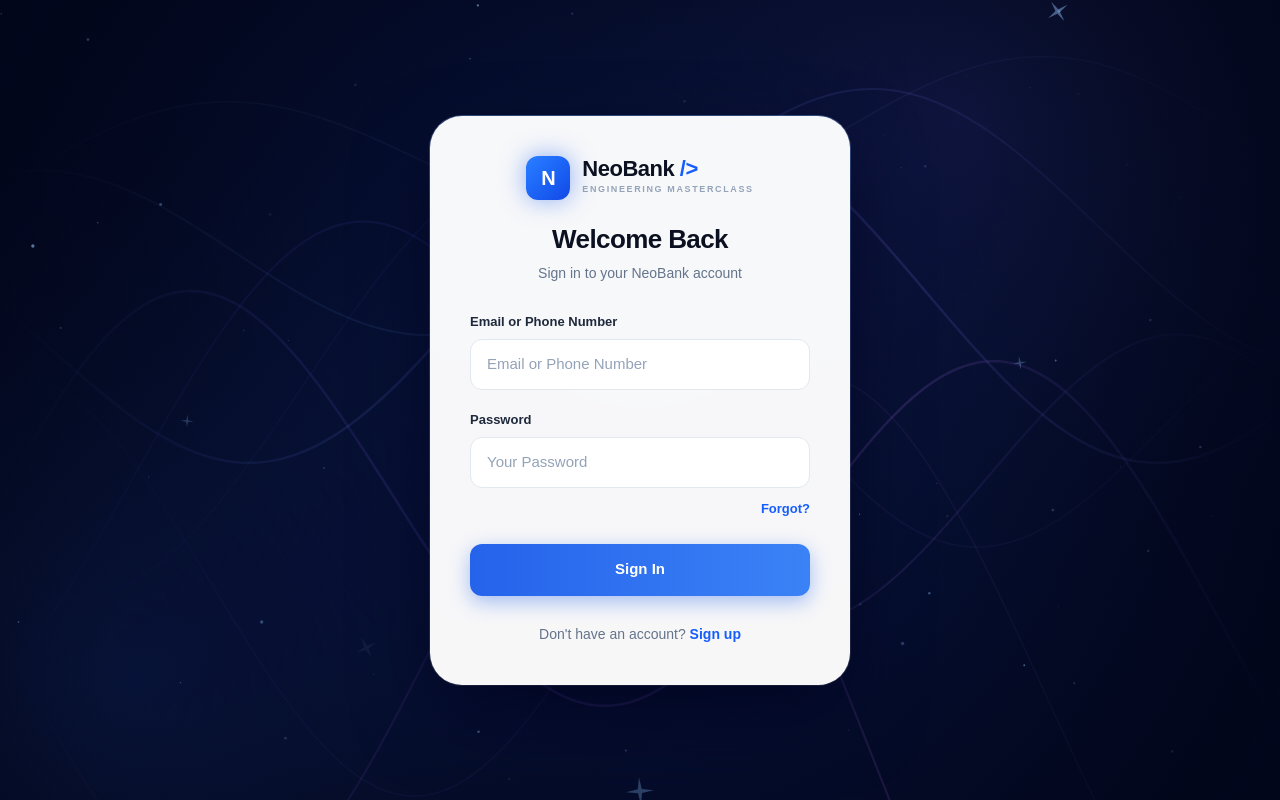
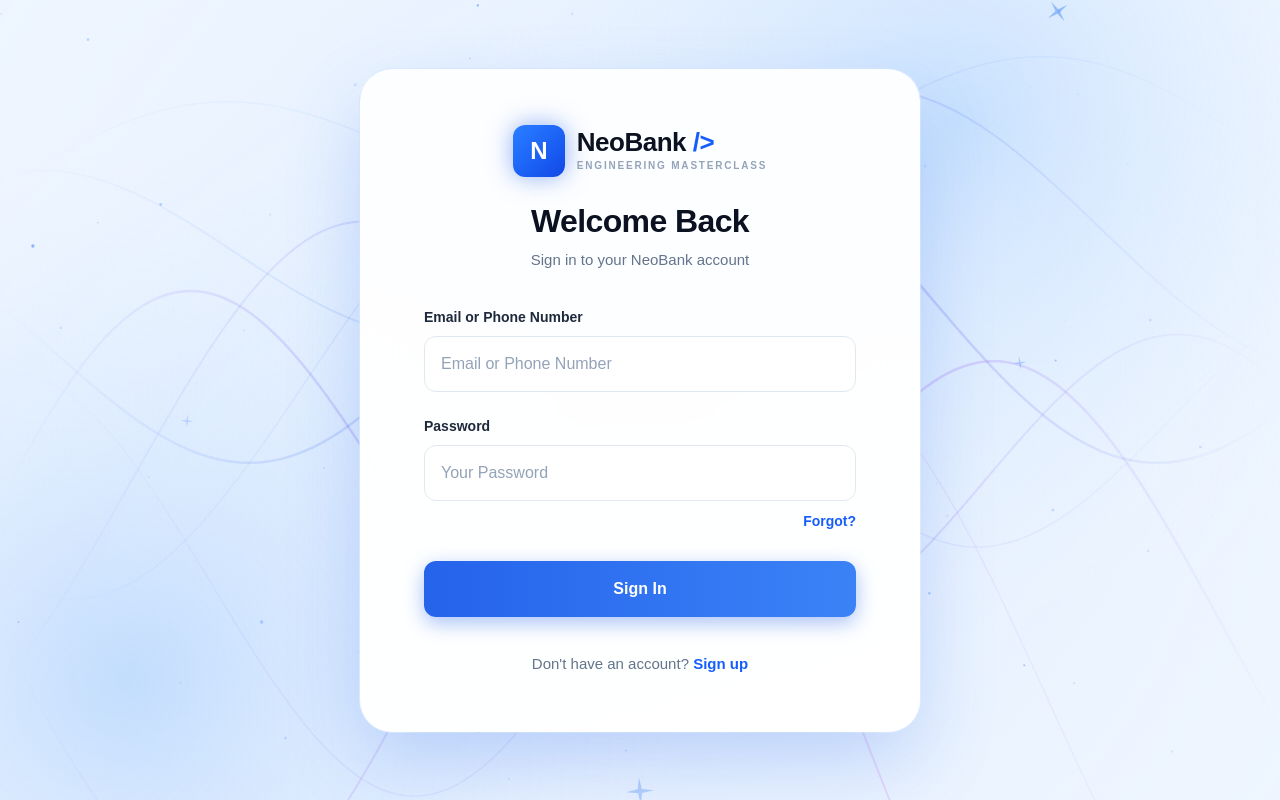
Before and after one commit to BrightAddy/neobank-course, a Next.js app: page /login in a window 1280 px wide. Built offline with nearby package versions, Linux system fonts and the light colour scheme.

Commit message:
added hero and upgraded the login page

```diff
--- a/src/app/dashboard/page.tsx
+++ b/src/app/dashboard/page.tsx
@@ -1,9 +1,11 @@
 import Navbar from "@/components/layout/Navbar";
+import Hero from "@/components/home/Hero";
 
-export default function HomePage() {
+export default function DashboardPage() {
   return (
     <main className="min-h-screen relative overflow-hidden bg-[radial-gradient(ellipse_at_top,var(--tw-gradient-stops))] from-blue-100 via-white to-white">
       <Navbar />
+      <Hero />
     </main>
   );
 }
--- a/src/app/login/page.tsx
+++ b/src/app/login/page.tsx
@@ -11,7 +11,6 @@ export default function SignInPage() {
   const handleLogin = (e: React.FormEvent) => {
     e.preventDefault(); // Stops the page from reloading
     setIsLoading(true); // Start the loading spinner
-
     // Simulate a backend delay, then route to the main home page
     setTimeout(() => {
       setIsLoading(false);
@@ -32,33 +31,33 @@ export default function SignInPage() {
     resize();
     window.addEventListener("resize", resize);
 
-    // Flowing wave lines like the reference image but dark
+    // Flowing wave lines — soft blue, tuned for a light background
     const waves = Array.from({ length: 8 }, (_, i) => ({
       offset: (i / 8) * Math.PI * 2,
       speed: 0.003 + i * 0.0005,
       amplitude: 80 + i * 30,
       yBase: 0.2 + i * 0.1,
       hue: 210 + i * 8,
-      alpha: 0.06 + (i % 3) * 0.04,
+      alpha: 0.08 + (i % 3) * 0.05,
       width: 1.5 + (i % 3) * 0.5,
     }));
 
-    // Floating particles/stars
+    // Floating particles
     const stars = Array.from({ length: 80 }, () => ({
       x: Math.random() * window.innerWidth,
       y: Math.random() * window.innerHeight,
       r: Math.random() * 1.5 + 0.2,
-      alpha: Math.random() * 0.6 + 0.1,
+      alpha: Math.random() * 0.5 + 0.15,
       twinkle: Math.random() * Math.PI * 2,
       twinkleSpeed: 0.01 + Math.random() * 0.02,
     }));
 
-    // 4-pointed star sparkles (like the image)
+    // 4-pointed star sparkles
     const sparkles = Array.from({ length: 6 }, () => ({
       x: Math.random() * window.innerWidth,
       y: Math.random() * window.innerHeight,
       size: 6 + Math.random() * 10,
-      alpha: Math.random() * 0.4 + 0.1,
+      alpha: Math.random() * 0.35 + 0.15,
       rot: Math.random() * Math.PI,
       rotSpeed: 0.002 + Math.random() * 0.003,
     }));
@@ -66,12 +65,18 @@ export default function SignInPage() {
     let t = 0;
     let animId: number;
 
-    const drawSparkle = (x: number, y: number, size: number, alpha: number, rot: number) => {
+    const drawSparkle = (
+      x: number,
+      y: number,
+      size: number,
+      alpha: number,
+      rot: number,
+    ) => {
       ctx.save();
       ctx.translate(x, y);
       ctx.rotate(rot);
       ctx.globalAlpha = alpha;
-      ctx.fillStyle = "#93c5fd";
+      ctx.fillStyle = "#3b82f6";
       ctx.beginPath();
       // 4-pointed star
       for (let i = 0; i < 4; i++) {
@@ -92,11 +97,10 @@ export default function SignInPage() {
 
     const draw = () => {
       ctx.clearRect(0, 0, canvas.width, canvas.height);
-
       const cx = canvas.width / 2;
       const cy = canvas.height / 2;
 
-      // Deep dark base radial — bright center glow like the image but dark
+      // Base light-blue wash
       const baseGlow = ctx.createRadialGradient(
         cx,
         cy,
@@ -105,9 +109,9 @@ export default function SignInPage() {
         cy,
         canvas.width * 0.7,
       );
-      baseGlow.addColorStop(0, "rgba(37,99,235,0.18)");
-      baseGlow.addColorStop(0.4, "rgba(29,78,216,0.10)");
-      baseGlow.addColorStop(1, "rgba(0,0,0,0)");
+      baseGlow.addColorStop(0, "rgba(191,219,254,0.55)");
+      baseGlow.addColorStop(0.4, "rgba(219,234,254,0.35)");
+      baseGlow.addColorStop(1, "rgba(239,246,255,0)");
       ctx.fillStyle = baseGlow;
       ctx.fillRect(0, 0, canvas.width, canvas.height);
 
@@ -120,8 +124,8 @@ export default function SignInPage() {
         canvas.height * 0.15,
         canvas.width * 0.4,
       );
-      g2.addColorStop(0, "rgba(99,102,241,0.10)");
-      g2.addColorStop(1, "rgba(0,0,0,0)");
+      g2.addColorStop(0, "rgba(147,197,253,0.40)");
+      g2.addColorStop(1, "rgba(239,246,255,0)");
       ctx.fillStyle = g2;
       ctx.fillRect(0, 0, canvas.width, canvas.height);
 
@@ -134,8 +138,8 @@ export default function SignInPage() {
         canvas.height * 0.85,
         canvas.width * 0.45,
       );
-      g3.addColorStop(0, "rgba(37,99,235,0.12)");
-      g3.addColorStop(1, "rgba(0,0,0,0)");
+      g3.addColorStop(0, "rgba(96,165,250,0.30)");
+      g3.addColorStop(1, "rgba(239,246,255,0)");
       ctx.fillStyle = g3;
       ctx.fillRect(0, 0, canvas.width, canvas.height);
 
@@ -157,13 +161,13 @@ export default function SignInPage() {
           else ctx.lineTo(x, y);
         }
         const gradient = ctx.createLinearGradient(0, 0, canvas.width, 0);
-        gradient.addColorStop(0, `hsla(${wave.hue},80%,65%,0)`);
-        gradient.addColorStop(0.3, `hsla(${wave.hue},80%,65%,${wave.alpha})`);
+        gradient.addColorStop(0, `hsla(${wave.hue},85%,55%,0)`);
+        gradient.addColorStop(0.3, `hsla(${wave.hue},85%,55%,${wave.alpha})`);
         gradient.addColorStop(
           0.7,
-          `hsla(${wave.hue + 20},85%,70%,${wave.alpha * 1.2})`,
+          `hsla(${wave.hue + 20},85%,60%,${wave.alpha * 1.2})`,
         );
-        gradient.addColorStop(1, `hsla(${wave.hue},80%,65%,0)`);
+        gradient.addColorStop(1, `hsla(${wave.hue},85%,55%,0)`);
         ctx.strokeStyle = gradient;
         ctx.stroke();
       });
@@ -174,7 +178,7 @@ export default function SignInPage() {
         const a = s.alpha * (0.6 + 0.4 * Math.sin(s.twinkle));
         ctx.beginPath();
         ctx.arc(s.x, s.y, s.r, 0, Math.PI * 2);
-        ctx.fillStyle = `rgba(148,197,251,${a})`;
+        ctx.fillStyle = `rgba(59,130,246,${a})`;
         ctx.fill();
       });
 
@@ -202,76 +206,72 @@ export default function SignInPage() {
   }, []);
 
   return (
-    <div className="relative flex min-h-screen items-center justify-center overflow-hidden bg-[#03061a] p-4 font-sans">
+    <div className="relative flex min-h-screen items-center justify-center overflow-hidden bg-[#eff6ff] p-4 font-sans">
       {/* Animated canvas */}
       <canvas
         ref={canvasRef}
         className="absolute inset-0 w-full h-full pointer-events-none z-0"
       />
 
-      {/* Card — white with a very subtle dark tint so it reads against the dark bg */}
-      <div className="relative z-10 w-full max-w-[420px]">
+      {/* Card — premium, wider on desktop */}
+      <div className="relative z-10 w-full max-w-[420px] md:max-w-[560px]">
         {/* Outer glow ring around card */}
-        <div className="absolute -inset-[1px] rounded-[34px] bg-gradient-to-b from-blue-500/30 via-blue-600/10 to-transparent pointer-events-none" />
+        <div className="absolute -inset-[1px] rounded-[34px] bg-gradient-to-b from-blue-400/40 via-blue-300/15 to-transparent pointer-events-none" />
 
-        <div className="relative rounded-[32px] bg-white/[0.97] shadow-[0_32px_80px_-8px_rgba(0,0,30,0.7),0_0_0_1px_rgba(255,255,255,0.15)] backdrop-blur-xl px-10 py-10">
+        <div className="relative rounded-[32px] bg-white/[0.97] shadow-[0_32px_80px_-8px_rgba(37,99,235,0.25),0_0_0_1px_rgba(255,255,255,0.6)] backdrop-blur-xl px-10 py-10 md:px-16 md:py-14">
           {/* Logo lockup */}
-          <div className="mb-7 flex flex-col items-center text-center">
-            {/* Icon + wordmark row */}
+          <div className="mb-7 md:mb-9 flex flex-col items-center text-center">
             <div className="mb-5 flex items-center gap-3">
-              {/* Blue rounded-square icon */}
-              <div className="flex h-[44px] w-[44px] items-center justify-center rounded-[12px] bg-gradient-to-br from-blue-500 to-blue-700 shadow-[0_0_24px_rgba(37,99,235,0.50)]">
-                <span className="text-[20px] font-black text-white leading-none">
+              <div className="flex h-[44px] w-[44px] md:h-[52px] md:w-[52px] items-center justify-center rounded-[12px] bg-gradient-to-br from-blue-500 to-blue-700 shadow-[0_0_24px_rgba(37,99,235,0.50)]">
+                <span className="text-[20px] md:text-[24px] font-black text-white leading-none">
                   N
                 </span>
               </div>
-              {/* Text stack */}
               <div className="flex flex-col items-start">
-                <span className="text-[22px] font-black tracking-[-0.5px] text-[#0b1120] leading-none">
+                <span className="text-[22px] md:text-[26px] font-black tracking-[-0.5px] text-[#0b1120] leading-none">
                   NeoBank{" "}
                   <span className="text-blue-600 font-semibold">/&gt;</span>
                 </span>
-                <span className="text-[9px] font-bold uppercase tracking-[0.18em] text-[#94a3b8] mt-[3px]">
+                <span className="text-[9px] md:text-[10px] font-bold uppercase tracking-[0.18em] text-[#94a3b8] mt-[3px]">
                   Engineering Masterclass
                 </span>
               </div>
             </div>
-
-            <h1 className="text-[26px] font-black tracking-[-0.6px] text-[#0b1120] mb-1">
+            <h1 className="text-[26px] md:text-[32px] font-black tracking-[-0.6px] text-[#0b1120] mb-1">
               Welcome Back
             </h1>
-            <p className="text-[14px] text-[#64748b] font-medium">
+            <p className="text-[14px] md:text-[15px] text-[#64748b] font-medium">
               Sign in to your NeoBank account
             </p>
           </div>
 
-          <form onSubmit={handleLogin} className="flex flex-col gap-5">
+          <form onSubmit={handleLogin} className="flex flex-col gap-5 md:gap-6">
             {/* Email / Phone */}
             <div>
-              <label className="mb-2 block text-[13px] font-bold text-[#1e293b]">
+              <label className="mb-2 block text-[13px] md:text-[14px] font-bold text-[#1e293b]">
                 Email or Phone Number
               </label>
               <input
                 type="text"
                 placeholder="Email or Phone Number"
-                className="w-full rounded-[12px] border-[1.5px] border-[#e2e8f0] bg-white px-4 py-[13px] text-[15px] text-[#0f172a] placeholder-[#94a3b8] outline-none transition-all duration-200 focus:border-blue-500 focus:shadow-[0_0_0_4px_rgba(37,99,235,0.10)]"
+                className="w-full rounded-[12px] border-[1.5px] border-[#e2e8f0] bg-white px-4 py-[13px] md:py-[15px] text-[15px] md:text-[16px] text-[#0f172a] placeholder-[#94a3b8] outline-none transition-all duration-200 focus:border-blue-500 focus:shadow-[0_0_0_4px_rgba(37,99,235,0.10)]"
               />
             </div>
 
             {/* Password */}
             <div>
-              <label className="mb-2 block text-[13px] font-bold text-[#1e293b]">
+              <label className="mb-2 block text-[13px] md:text-[14px] font-bold text-[#1e293b]">
                 Password
               </label>
               <input
                 type="password"
                 placeholder="Your Password"
-                className="w-full rounded-[12px] border-[1.5px] border-[#e2e8f0] bg-white px-4 py-[13px] text-[15px] text-[#0f172a] placeholder-[#94a3b8] outline-none transition-all duration-200 focus:border-blue-500 focus:shadow-[0_0_0_4px_rgba(37,99,235,0.10)]"
+                className="w-full rounded-[12px] border-[1.5px] border-[#e2e8f0] bg-white px-4 py-[13px] md:py-[15px] text-[15px] md:text-[16px] text-[#0f172a] placeholder-[#94a3b8] outline-none transition-all duration-200 focus:border-blue-500 focus:shadow-[0_0_0_4px_rgba(37,99,235,0.10)]"
               />
               <div className="mt-2 text-right">
                 <a
                   href="#"
-                  className="text-[13px] font-bold text-blue-600 hover:text-blue-700 transition-colors"
+                  className="text-[13px] md:text-[14px] font-bold text-blue-600 hover:text-blue-700 transition-colors"
                 >
                   Forgot?
                 </a>
@@ -289,7 +289,7 @@ export default function SignInPage() {
                 cursor: isLoading ? "not-allowed" : "pointer",
                 opacity: isLoading ? 0.7 : 1,
               }}
-              className="mt-1 w-full rounded-[12px] px-4 py-[14px] text-[15px] font-bold shadow-[0_6px_20px_rgba(37,99,235,0.40)] transition-all duration-200 hover:shadow-[0_8px_28px_rgba(37,99,235,0.55)] active:scale-[0.98] flex items-center justify-center h-[52px]"
+              className="mt-1 w-full rounded-[12px] px-4 py-[14px] md:py-[16px] text-[15px] md:text-[16px] font-bold shadow-[0_6px_20px_rgba(37,99,235,0.40)] transition-all duration-200 hover:shadow-[0_8px_28px_rgba(37,99,235,0.55)] active:scale-[0.98] flex items-center justify-center h-[52px] md:h-[56px]"
             >
               {isLoading ? (
                 <div className="w-5 h-5 border-2 border-white/30 border-t-white rounded-full animate-spin" />
@@ -299,7 +299,7 @@ export default function SignInPage() {
             </button>
           </form>
 
-          <p className="mt-7 text-center text-[14px] text-[#64748b]">
+          <p className="mt-7 md:mt-9 text-center text-[14px] md:text-[15px] text-[#64748b]">
             Don&apos;t have an account?{" "}
             <Link
               href="/signup"
--- /dev/null
+++ b/src/components/home/Hero.tsx
@@ -0,0 +1,73 @@
+"use client";
+
+import Link from "next/link";
+
+export default function Hero() {
+  return (
+    /* Added overflow-hidden to prevent the Ken Burns zoom from spilling out of the section */
+    <section className="relative min-h-[85vh] flex flex-col items-center justify-center overflow-hidden bg-black">
+      {/* INLINE ANIMATION STYLES
+          Using a standard style block makes these custom premium animations 100% self-contained
+          without messing up your global CSS paths.
+      */}
+      <style>{`
+        @keyframes kenburns {
+          0% { transform: scale(1); }
+          50% { transform: scale(1.08); }
+          100% { transform: scale(1); }
+        }
+        @keyframes slideUpEntrance {
+          from { opacity: 0; transform: translateY(30px); }
+          to { opacity: 1; transform: translateY(0); }
+        }
+      `}</style>
+
+      {/* BACKGROUND IMAGE LAYER with Ken Burns Effect */}
+      <div className="absolute inset-0 bg-[url('/assets/home/hero.jpg')] bg-cover bg-center bg-no-repeat animate-[kenburns_25s_ease-in-out_infinite]" />
+
+      {/* BALANCED DARK OVERLAY: Reduced opacity slightly so the image shines through nicely */}
+      <div className="absolute inset-0 bg-gradient-to-b from-black/30 via-black/45 to-black/65 backdrop-blur-[1px]"></div>
+
+      {/* CONTENT */}
+      <div className="relative z-10 max-w-7xl mx-auto px-6 lg:px-10 flex flex-col items-center text-center pt-40 pb-20">
+        {/* Badge */}
+        <div className="inline-flex items-center gap-2 px-3 py-1.5 rounded-full bg-white/10 border border-white/20 mb-8 animate-fade-in shadow-sm backdrop-blur-md">
+          <span className="flex h-2 w-2 rounded-full bg-blue-400 animate-pulse"></span>
+          <span className="text-xs font-bold uppercase tracking-wider text-blue-300">
+            Enrollment is Open for 2026
+          </span>
+        </div>
+
+        {/* Main Headline with Custom Entrance Effect */}
+        <h1 className="text-5xl md:text-7xl font-black text-white tracking-tight leading-[1.1] max-w-4xl drop-shadow-md animate-[slideUpEntrance_1s_ease-out_forwards]">
+          Engineer the Future of <br className="hidden md:block" />
+          <span className="text-transparent bg-clip-text bg-gradient-to-r from-blue-400 to-indigo-400">
+            Modern Banking
+          </span>
+        </h1>
+
+        {/* Subtext */}
+        <p className="mt-6 text-lg md:text-xl text-slate-300 max-w-2xl font-medium leading-relaxed drop-shadow-sm">
+          An elite, 24-module masterclass designed for developers who want to
+          build high-performance, scalable financial systems.
+        </p>
+
+        {/* CTA Buttons */}
+        <div className="mt-10 flex flex-col sm:flex-row items-center gap-4 w-full sm:w-auto">
+          <Link
+            href="/curriculum"
+            className="w-full sm:w-auto px-8 py-4 text-base font-semibold text-white bg-blue-600 rounded-full hover:bg-blue-700 hover:shadow-xl hover:shadow-blue-600/20 transition-all duration-300 hover:-translate-y-1 text-center"
+          >
+            Explore Curriculum
+          </Link>
+          <Link
+            href="/pricing"
+            className="w-full sm:w-auto px-8 py-4 text-base font-semibold text-white bg-white/10 backdrop-blur-sm border border-white/20 rounded-full hover:bg-white/20 hover:border-white/30 transition-all duration-300 shadow-sm text-center"
+          >
+            View Pricing
+          </Link>
+        </div>
+      </div>
+    </section>
+  );
+}
--- a/src/styles/globals.css
+++ b/src/styles/globals.css
@@ -1,4 +1,8 @@
 @import "tailwindcss";
+
+/* Tell Tailwind v4 exactly where to scan for your components */
+@source "../components/**/*.tsx";
+@source "../app/**/*.tsx";
 
 html {
   scroll-behavior: smooth;
```
Also changed, not shown: public/assets/home/hero.jpg (added).
